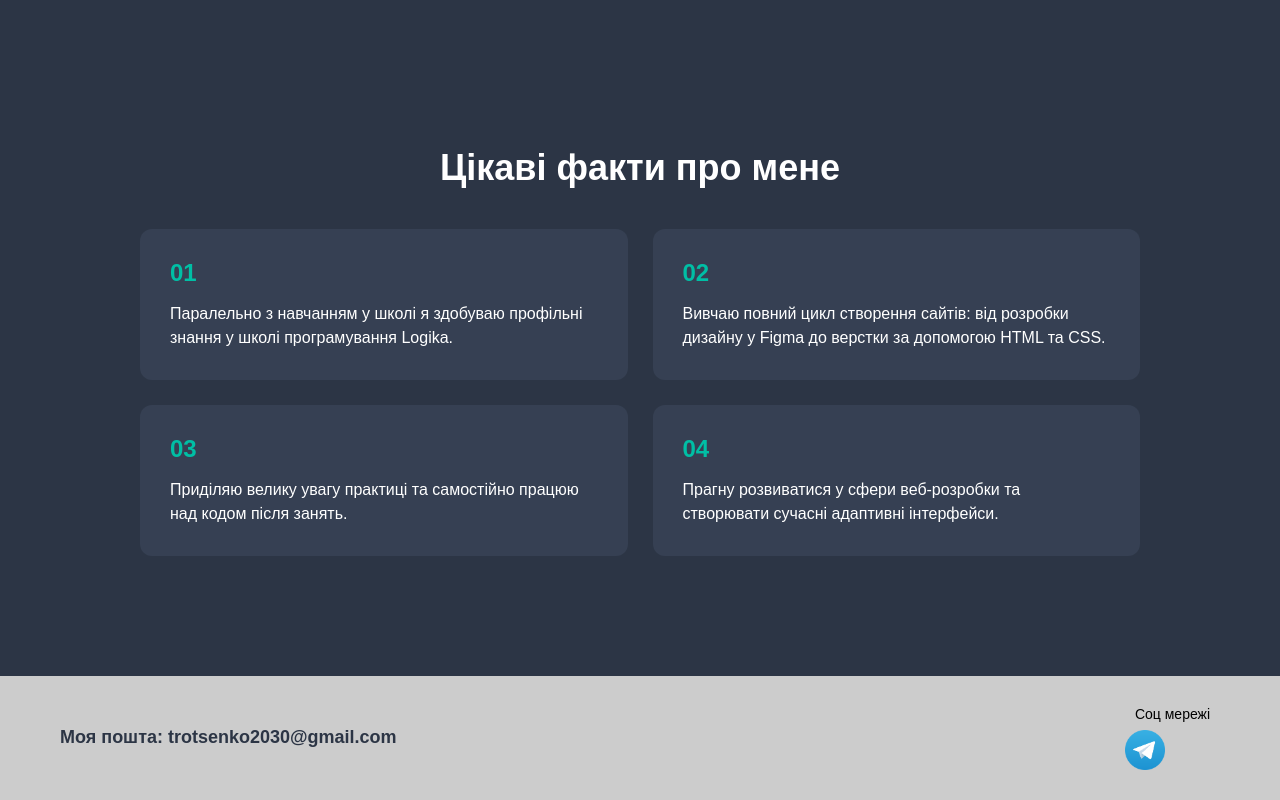
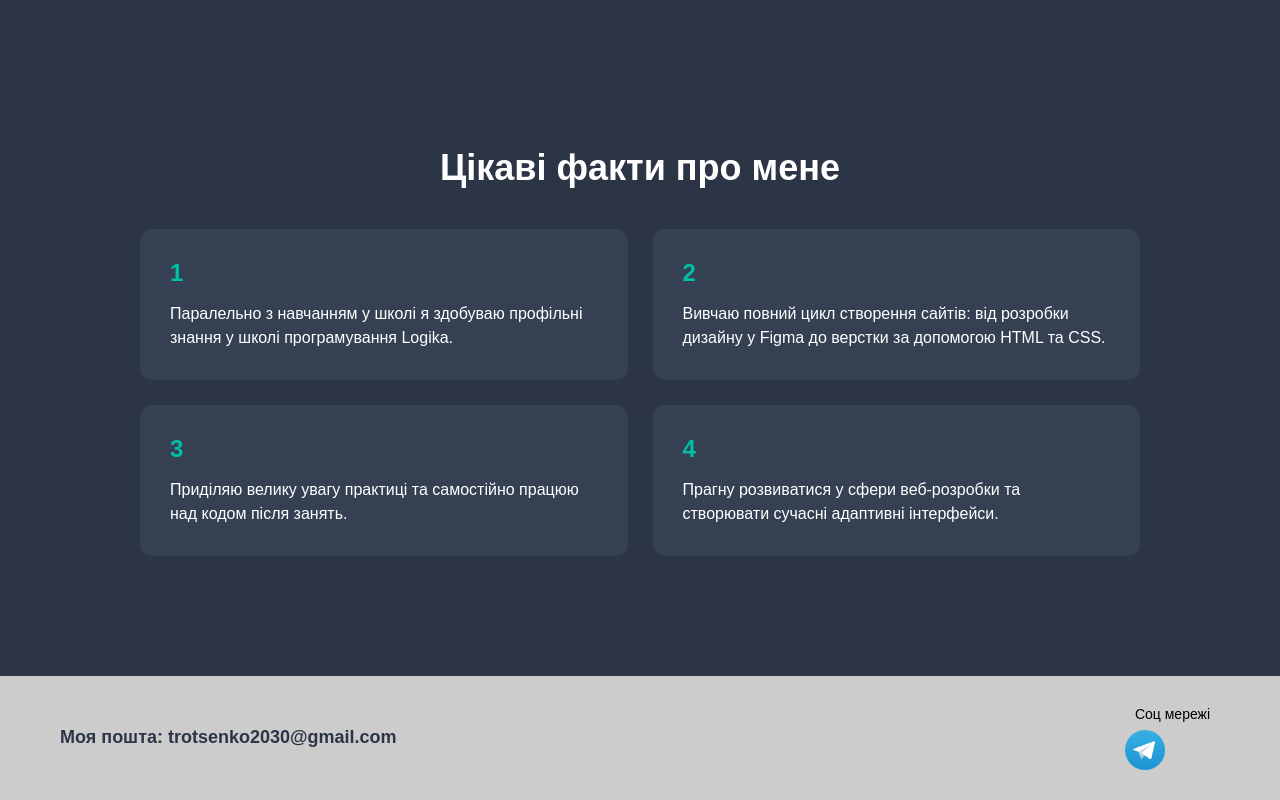
Before and after one commit to STTS66/siteee, a plain HTML site: page index.html in a window 1280 px wide. Shown: the part 1866-2666 px from the top of the page. Drawn offline with Linux system fonts and the light colour scheme.

Commit message:
Add files via upload

```diff
--- a/index.html
+++ b/index.html
@@ -67,19 +67,19 @@
   <h2>Цікаві факти про мене</h2>
   <div class="facts-grid">
     <div class="fact-card">
-      <span class="fact-number">01</span>
+      <span class="fact-number">1</span>
       <p>Паралельно з навчанням у школі я здобуваю профільні знання у школі програмування Logika.</p>
     </div>
     <div class="fact-card">
-      <span class="fact-number">02</span>
+      <span class="fact-number">2</span>
       <p>Вивчаю повний цикл створення сайтів: від розробки дизайну у Figma до верстки за допомогою HTML та CSS.</p>
     </div>
     <div class="fact-card">
-      <span class="fact-number">03</span>
+      <span class="fact-number">3</span>
       <p>Приділяю велику увагу практиці та самостійно працюю над кодом після занять.</p>
     </div>
     <div class="fact-card">
-      <span class="fact-number">04</span>
+      <span class="fact-number">4</span>
       <p>Прагну розвиватися у сфери веб-розробки та створювати сучасні адаптивні інтерфейси.</p>
     </div>
   </div>
```
